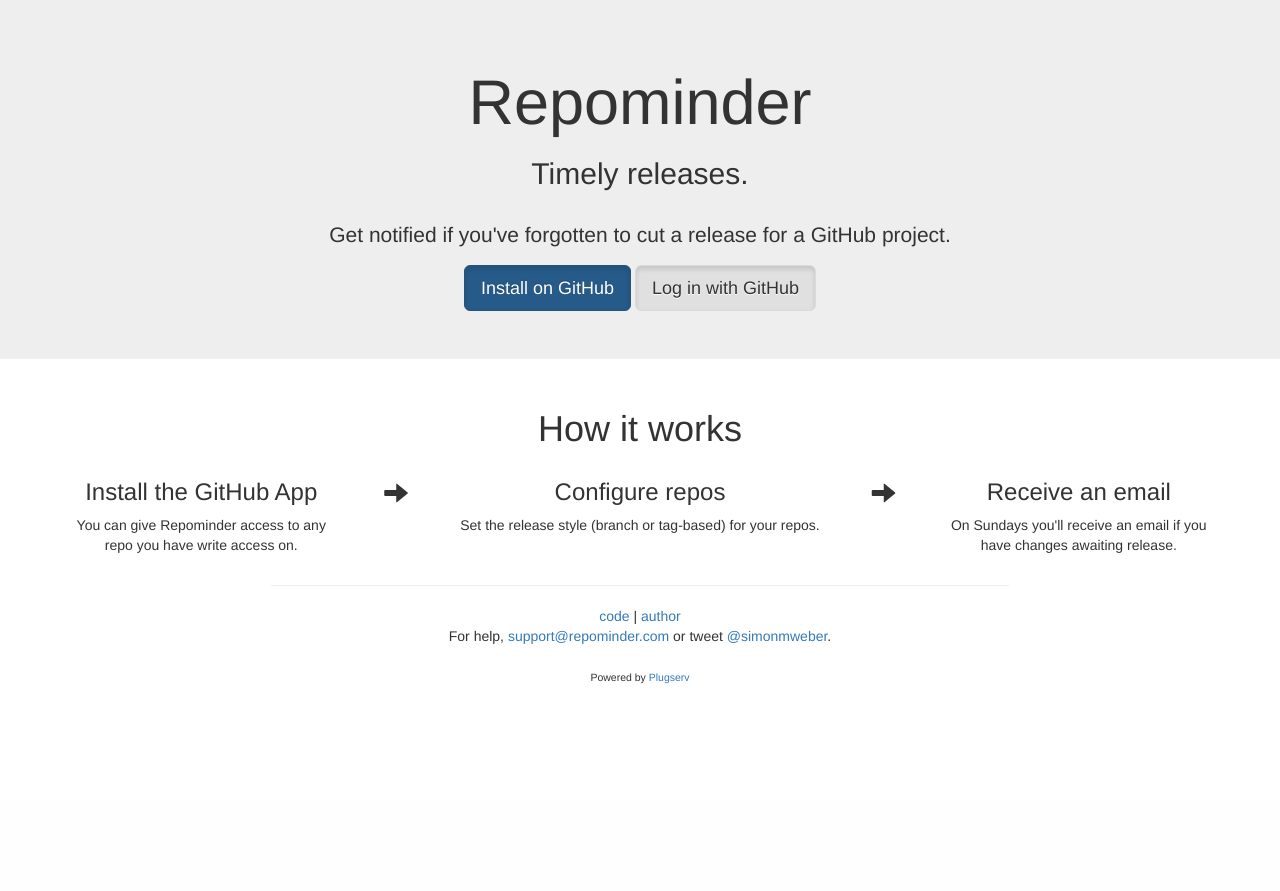
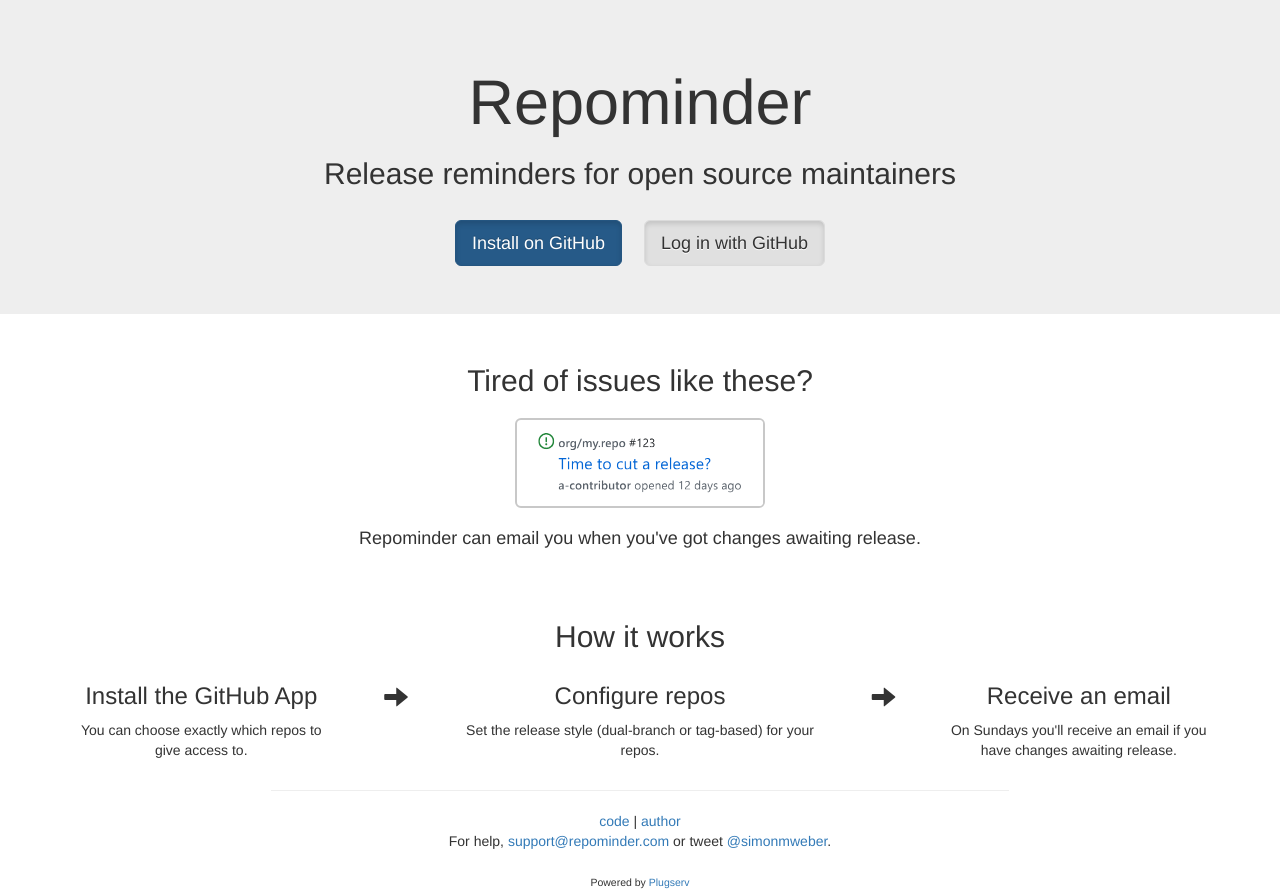
Before and after one commit to simon-weber/repominder, a Django app: page / in a window 1280 px wide. Before the commit the page ends 684 px from the top, so only its background shows below. Run offline with Django 3.2, Linux system fonts and the light colour scheme; parts of the project's set-up code (start-up, migrations or seed data) failed here and were passed over; some libraries are stand-ins or nearby versions.

Commit message:
add example svg issue

```diff
--- a/repominder/apps/core/templates/logged_out.html
+++ b/repominder/apps/core/templates/logged_out.html
@@ -1,4 +1,5 @@
 {% extends "base.html" %}
+{% load static %}
 {% load bootstrap3 %}
 {% block navbar %}
 {% endblock navbar %}
@@ -6,26 +7,31 @@
 <div class="jumbotron">
     <div class="container text-center landing">
         <h1>Repominder</h1>
-        <h2>Timely releases.</h2>
+        <h2>Release reminders for open source maintainers</h2>
         <br/>
-
-        <p>
-        Get notified if you've forgotten to cut a release for a GitHub project.
-        </p>
-
         <a class="btn btn-primary btn-lg active" href="https://github.com/apps/{{ GH_APP_NAME }}/installations/new">Install on GitHub</a>
-        <a class="btn btn-default btn-lg active" href="{% url 'social:begin' 'github-app' %}">Log in with GitHub</a>
+        <a class="btn btn-default btn-lg active" style="margin-left: 1em;" href="{% url 'social:begin' 'github-app' %}">Log in with GitHub</a>
     </div>
 </div>
 <div class="container landing text-center">
     <div class="row">
-      <h1>How it works</h1>
+      <h2>Tired of issues like these?</h2>
+      <img style="margin-top: 1.5em; margin-bottom: 1.5em; border: 2px; border-style: solid; border-color: rgb(200, 200, 200)"
+           class="img-responsive img-rounded center-block"
+           src="{% static 'core/issue.svg' %}"
+           alt="A screenshot of a GitHub issue titled 'Time to cut a release?'">
+      <h4>
+      Repominder can email you when you've got changes awaiting release.
+      </h4>
+    </div>
+    <div class="row" style="margin-top: 3em;">
+      <h2>How it works</h2>
     </div>
     <div class="row">
         <div class="col-lg-3">
             <div>
                 <h3>Install the GitHub App</h3>
-                <p>You can give Repominder access to any repo you have write access on.</p>
+                <p>You can choose exactly which repos to give access to.</p>
             </div>
         </div>
 
@@ -38,7 +44,7 @@
         <div class="col-lg-4">
             <div>
                 <h3>Configure repos</h3>
-                <p>Set the release style (branch or tag-based) for your repos.</p>
+                <p>Set the release style (dual-branch or tag-based) for your repos.</p>
             </div>
         </div>
 
```
Also changed, not shown: repominder/apps/core/static/core/issue.svg (added).
